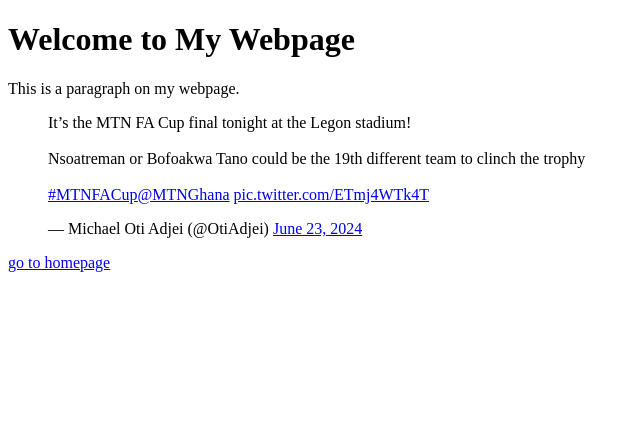
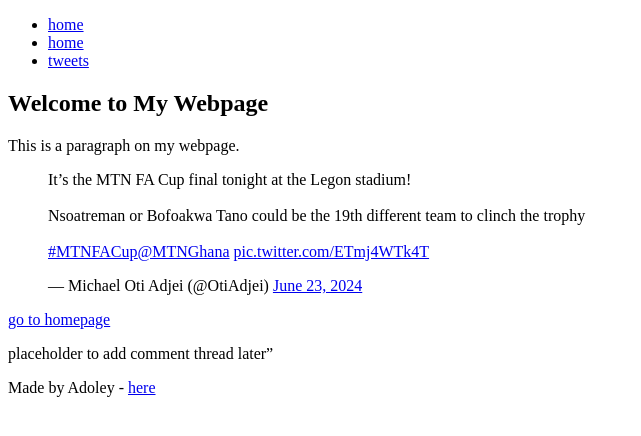
Before and after one commit to Naadoleyy/My_First_Portfolio, a plain HTML site: page html_basic/tweets.html in a window 1280 px wide. Shown: the whole page, without its empty margins (0-641 px from the left). Drawn offline with Linux system fonts and the light colour scheme.

Commit message:
Added index.html and tweets.html

```diff
--- a/html_basic/tweets.html
+++ b/html_basic/tweets.html
@@ -6,10 +6,35 @@
     <meta charset="UTF-8">
 </head>
 <body>
-   <h1>Welcome to My Webpage</h1>
-   <p>This is a paragraph on my webpage.</p>
-   <!--Luse Blog-->
-   <blockquote class="twitter-tweet"><p lang="en" dir="ltr">It’s the MTN FA Cup final tonight at the Legon stadium!<br><br>Nsoatreman or Bofoakwa Tano could be the 19th different team to clinch the trophy<br><br> <a href="https://twitter.com/hashtag/MTNFACup?src=hash&amp;ref_src=twsrc%5Etfw">#MTNFACup</a><a href="https://twitter.com/MTNGhana?ref_src=twsrc%5Etfw">@MTNGhana</a> <a href="https://t.co/ETmj4WTk4T">pic.twitter.com/ETmj4WTk4T</a></p>&mdash; Michael Oti Adjei (@OtiAdjei) <a href="https://twitter.com/OtiAdjei/status/1804842364357206045?ref_src=twsrc%5Etfw">June 23, 2024</a></blockquote> <script async src="https://platform.twitter.com/widgets.js" charset="utf-8"></script>
-   <a href="./index.html">go to homepage</a>
+
+    <header>
+        <ul>
+            <li>
+                <a href="./base_index.html">home</a>
+            </li>
+            <li>
+                <a href="./index.html">home</a>
+            </li>
+            <li>
+                <a href="./tweets.html">tweets</a>
+            </li>
+        </ul>
+    </header>
+    <main>
+        <article>
+            <h1>Welcome to My Webpage</h1>
+            <p>This is a paragraph on my webpage.</p>
+            <!--Luse Blog-->
+            <blockquote class="twitter-tweet"><p lang="en" dir="ltr">It’s the MTN FA Cup final tonight at the Legon stadium!<br><br>Nsoatreman or Bofoakwa Tano could be the 19th different team to clinch the trophy<br><br> <a href="https://twitter.com/hashtag/MTNFACup?src=hash&amp;ref_src=twsrc%5Etfw">#MTNFACup</a><a href="https://twitter.com/MTNGhana?ref_src=twsrc%5Etfw">@MTNGhana</a> <a href="https://t.co/ETmj4WTk4T">pic.twitter.com/ETmj4WTk4T</a></p>&mdash; Michael Oti Adjei (@OtiAdjei) <a href="https://twitter.com/OtiAdjei/status/1804842364357206045?ref_src=twsrc%5Etfw">June 23, 2024</a></blockquote> <script async src="https://platform.twitter.com/widgets.js" charset="utf-8"></script>
+            <a href="./index.html">go to homepage</a>
+        </article>
+        <aside>
+            <p>placeholder to add comment thread later”</p>
+        </aside>
+    </main>
+    <footer>
+        Made by Adoley - <a href="/index.html" target="_blank">here</a>
+    </footer>
+
 </body>
 </html>
```
Also changed, not shown: html_basic/index.html (+26 -1 lines).
